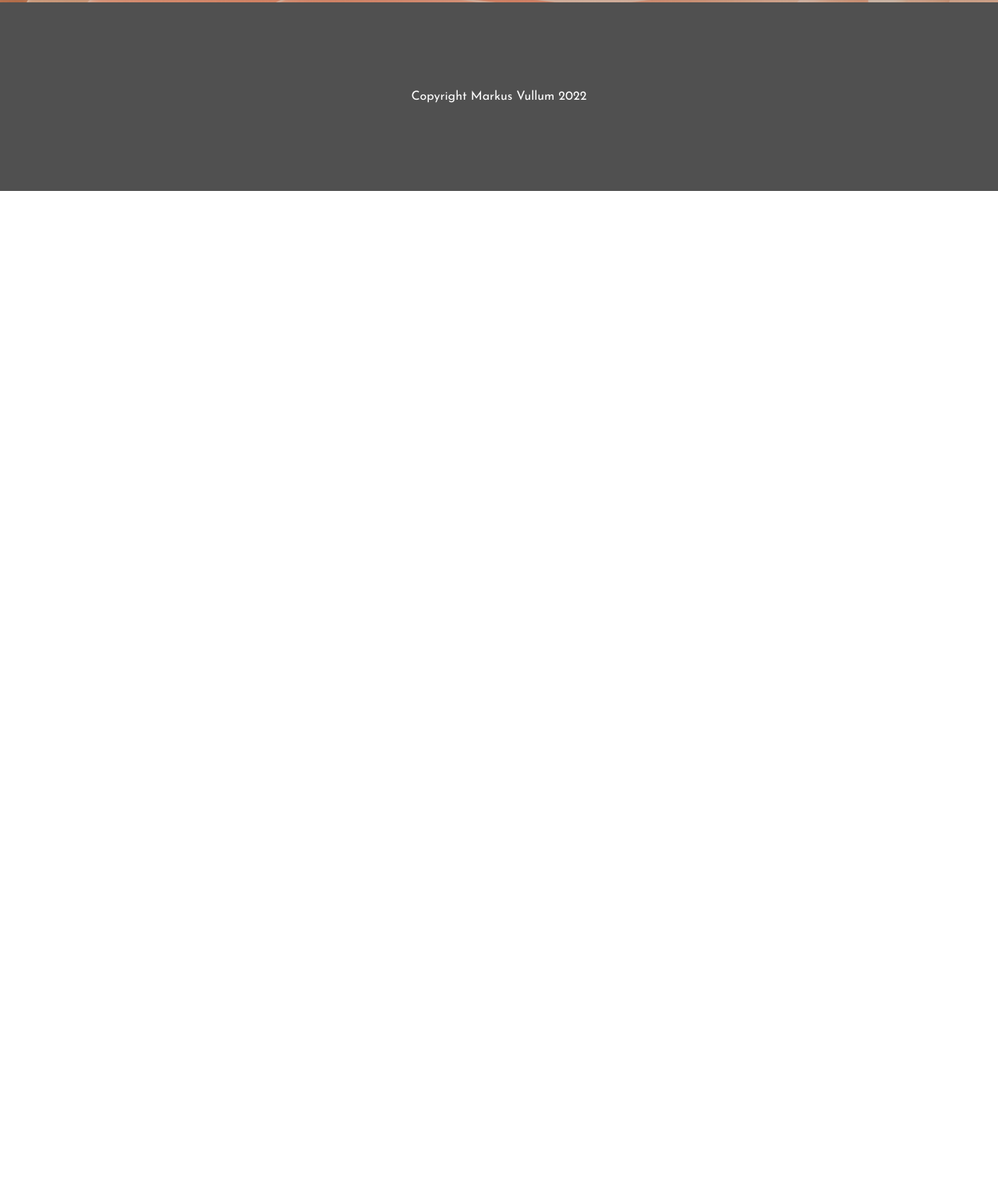
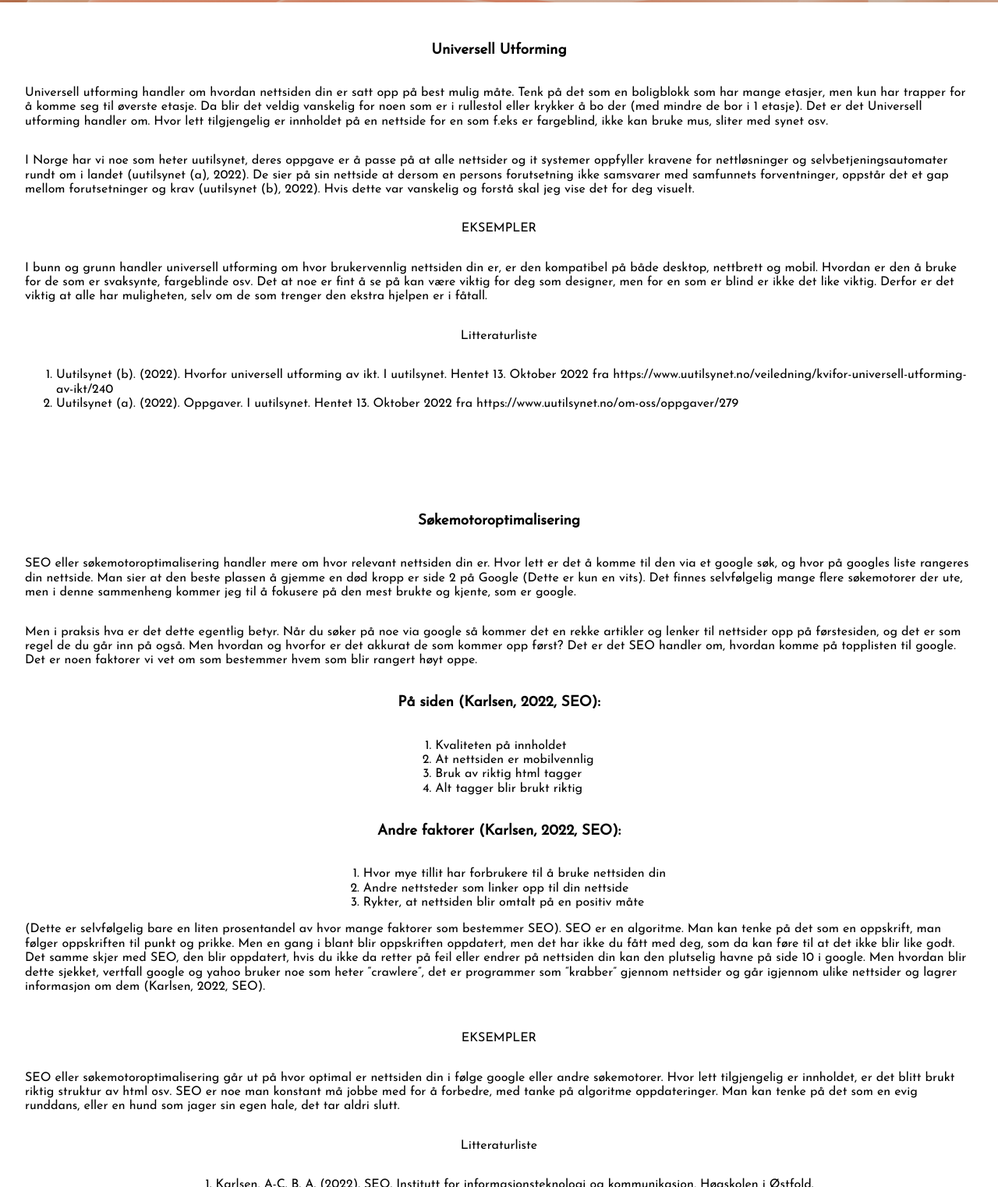
Before and after one commit to mavu1707/Vullum_Markus_Hjemmeside, a plain HTML site: page uu-vs-seo.html in a window 1280 px wide. Shown: the part 1277-2800 px from the top of the page at 78% size. Before the commit the page ends 1522 px from the top, so only its background shows below. Drawn offline with nearby package versions, Linux system fonts and the light colour scheme.

Commit message:
UU og SEO lagt inn

```diff
--- a/uu-vs-seo.html
+++ b/uu-vs-seo.html
@@ -38,7 +38,6 @@
     <header>
       <div class="header-content">
         <h1 class="anim">Velkommen til UU vs SEO</h1>
-        <h2 class="anim">Denne vil snart være oppe å gå.</h2>
         <a href="kontaktside.html" class="kontakt-oss anim">Kontakt Oss</a>
       </div>
     </header>
@@ -46,12 +45,108 @@
   <!--Noe nytt som kommer snart-->
   <section class="main-artikel">
     <div class="artikel-tekst">
-      <h3>Her vil det komme noe veldig snart :)</h3>
+      <h3>UU vs SEO</h3>
           <p>
-            Lorem ipsum dolor sit amet, consectetur adipiscing elit, sed do eiusmod tempor incididunt ut labore et dolore magna aliqua. Ut enim ad minim veniam, quis nostrud exercitation ullamco laboris nisi ut aliquip ex ea commodo consequat. Duis aute irure dolor in reprehenderit in voluptate velit esse cillum dolore eu fugiat nulla pariatur.
+            Hva er UU og SEO, UU står for universell utforming, mens SEO står for søkemotoroptimalisering. Men hva er det det egentlig betyr, da må vi se nærmere på hvert enkelt begrep og hva det gjør for nettsiden din.
           </p>
     </div>
   </section>
+  <article class="UU">
+    <div class="row">
+      <div class="col">
+        <h3>Universell Utforming</h3>
+        <p>
+          Universell utforming handler om hvordan nettsiden din er satt opp på best mulig måte. Tenk på det som en boligblokk som har mange etasjer, men kun har trapper for å komme seg til øverste etasje. Da blir det veldig vanskelig for noen som er i rullestol eller krykker å bo der (med mindre de bor i 1 etasje). Det er det Universell utforming handler om. Hvor lett tilgjengelig er innholdet på en nettside for en som f.eks er fargeblind, ikke kan bruke mus, sliter med synet osv.
+        </p>
+
+        <p>
+          I Norge har vi noe som heter uutilsynet, deres oppgave er å passe på at alle nettsider og it systemer oppfyller kravene for nettløsninger og selvbetjeningsautomater rundt om i landet (uutilsynet (a), 2022). De sier på sin nettside at dersom en persons forutsetning ikke samsvarer med samfunnets forventninger, oppstår det et gap mellom forutsetninger og krav (uutilsynet (b), 2022). Hvis dette var vanskelig og forstå skal jeg vise det for deg visuelt.
+        </p>
+
+        <p>
+          EKSEMPLER
+        </p>
+
+        <p>
+          I bunn og grunn handler universell utforming om hvor brukervennlig nettsiden din er, er den kompatibel på både desktop, nettbrett og mobil. Hvordan er den å bruke for de som er svaksynte, fargeblinde osv. Det at noe er fint å se på kan være viktig for deg som designer, men for en som er blind er ikke det like viktig. Derfor er det viktig at alle har muligheten, selv om de som trenger den ekstra hjelpen er i fåtall.
+        </p>
+
+        <p>
+          Litteraturliste
+          <ol>
+            <li>
+              Uutilsynet (b). (2022). Hvorfor universell utforming av ikt. I uutilsynet. Hentet 13. Oktober 2022 fra https://www.uutilsynet.no/veiledning/kvifor-universell-utforming-av-ikt/240
+            </li>
+            <li>
+              Uutilsynet (a). (2022). Oppgaver. I uutilsynet. Hentet 13. Oktober 2022 fra https://www.uutilsynet.no/om-oss/oppgaver/279
+            </li>
+          </ol>
+        </p>
+      </div>
+    </div>
+  </article>
+
+  <article class="SEO">
+    <div class="row">
+      <div class="col">
+        <h3>Søkemotoroptimalisering</h3>
+        <p>
+          SEO eller søkemotoroptimalisering handler mere om hvor relevant nettsiden din er. Hvor lett er det å komme til den via et google søk, og hvor på googles liste rangeres din nettside. Man sier at den beste plassen å gjemme en død kropp er side 2 på Google (Dette er kun en vits). Det finnes selvfølgelig mange flere søkemotorer der ute, men i denne sammenheng kommer jeg til å fokusere på den mest brukte og kjente, som er google.
+        </p>
+
+        <p>
+          Men i praksis hva er det dette egentlig betyr. Når du søker på noe via google så kommer det en rekke artikler og lenker til nettsider opp på førstesiden, og det er som regel de du går inn på også. Men hvordan og hvorfor er det akkurat de som kommer opp først? Det er det SEO handler om, hvordan komme på topplisten til google. Det er noen faktorer vi vet om som bestemmer hvem som blir rangert høyt oppe.
+          <h3>På siden (Karlsen, 2022, SEO):</h3>
+          <ol>
+            <li>
+              Kvaliteten på innholdet
+            </li>
+            <li>
+              At nettsiden er mobilvennlig
+            </li>
+            <li>
+              Bruk av riktig html tagger
+            </li>
+            <li>
+              Alt tagger blir brukt riktig
+            </li>
+          </ol>
+          <h3>Andre faktorer (Karlsen, 2022, SEO):</h3>
+          <ol>
+            <li>
+              Hvor mye tillit har forbrukere til å bruke nettsiden din
+            </li>
+            <li>
+              Andre nettsteder som linker opp til din nettside
+            </li>
+            <li>
+              Rykter, at nettsiden blir omtalt på en positiv måte
+            </li>
+          </ol>
+          (Dette er selvfølgelig bare en liten prosentandel av hvor mange faktorer som bestemmer SEO).  SEO er en algoritme. Man kan tenke på det som en oppskrift, man følger oppskriften til punkt og prikke. Men en gang i blant blir oppskriften oppdatert, men det har ikke du fått med deg, som da kan føre til at det ikke blir like godt. Det samme skjer med SEO, den blir oppdatert, hvis du ikke da retter på feil eller endrer på nettsiden din kan den plutselig havne på side 10 i google. Men hvordan blir dette sjekket, vertfall google og yahoo bruker noe som heter “crawlere”, det er programmer som “krabber” gjennom nettsider og går igjennom ulike nettsider og lagrer informasjon om dem (Karlsen, 2022, SEO).
+
+        </p>
+
+        <p>
+          EKSEMPLER
+        </p>
+
+        <p>
+          SEO eller søkemotoroptimalisering går ut på hvor optimal er nettsiden din i følge google eller andre søkemotorer. Hvor lett tilgjengelig er innholdet, er det blitt brukt riktig struktur av html osv. SEO er noe man konstant må jobbe med for å forbedre, med tanke på algoritme oppdateringer. Man kan tenke på det som en evig runddans, eller en hund som jager sin egen hale, det tar aldri slutt.
+        </p>
+
+        <p>
+          Litteraturliste
+          <ol>
+            <li>
+              Karlsen, A-C. B. A. (2022). SEO. Institutt for informasjonsteknologi og kommunikasjon, Høgskolen i Østfold.
+            </li>
+          </ol>
+        </p>
+      </div>
+    </div>
+  </article>
+
   <!--Footer med copyright informasjon-->
   <footer>
     <div class="footer-text">
```
Also changed, not shown: home-page.html (+0 -1 lines).
